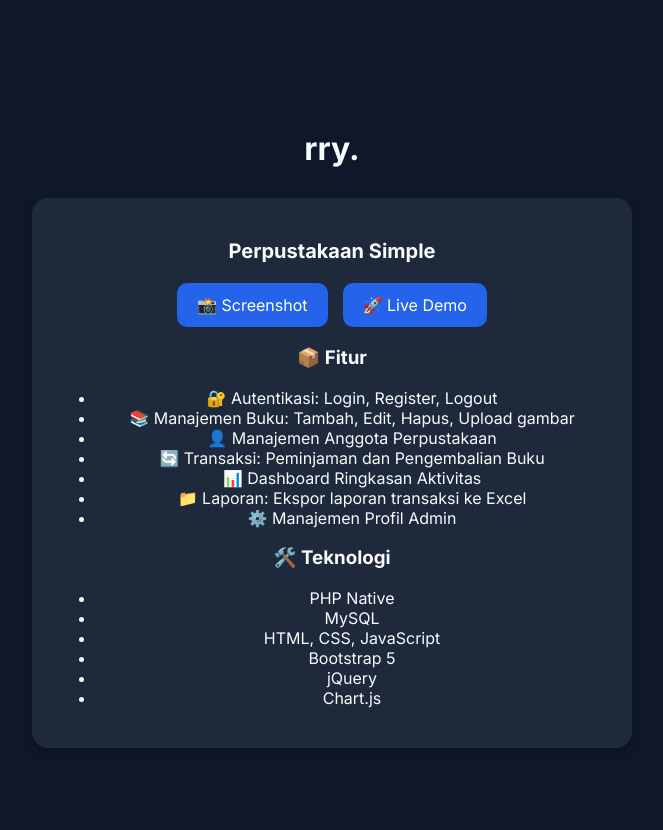
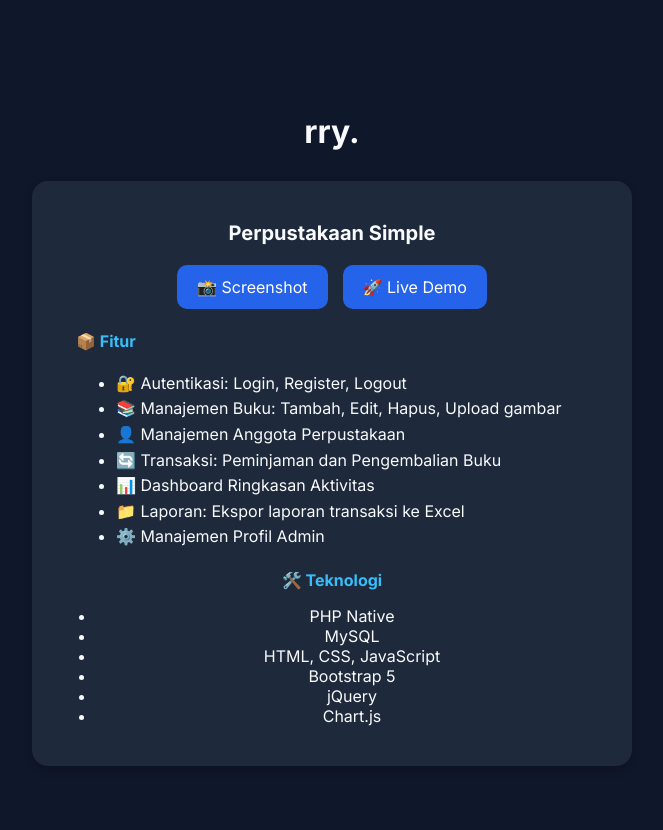
Before and after one commit to rry69/web_jualan, a PHP site: page /library/index.html in a window 1280 px wide. Shown: the top 830 px of the page, without its empty margins (308-971 px from the left). Run offline with PHP 8.4, Linux system fonts and the light colour scheme.

Commit message:
Update style.css

```diff
--- a/library/style.css
+++ b/library/style.css
@@ -53,3 +53,16 @@ h2 {
 .btn:hover {
   background-color: #38bdf8;
 }
+.features {
+  text-align: left;
+  margin-top: 10px;
+  margin-bottom: 20px;
+  padding-left: 20px;
+  line-height: 1.6;
+}
+
+h3 {
+  font-size: 1rem;
+  margin-top: 20px;
+  color: #38bdf8;
+}
```
